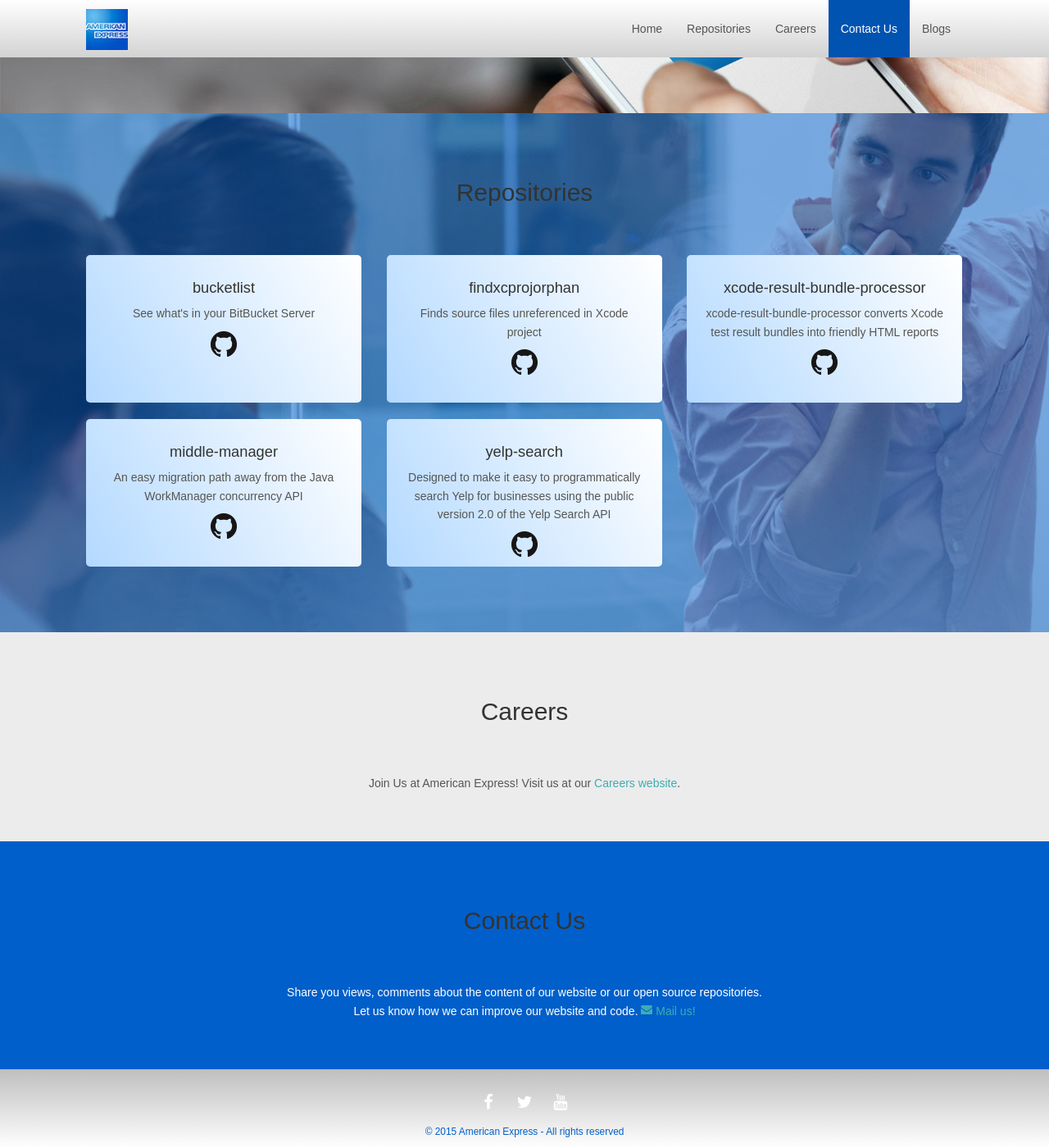
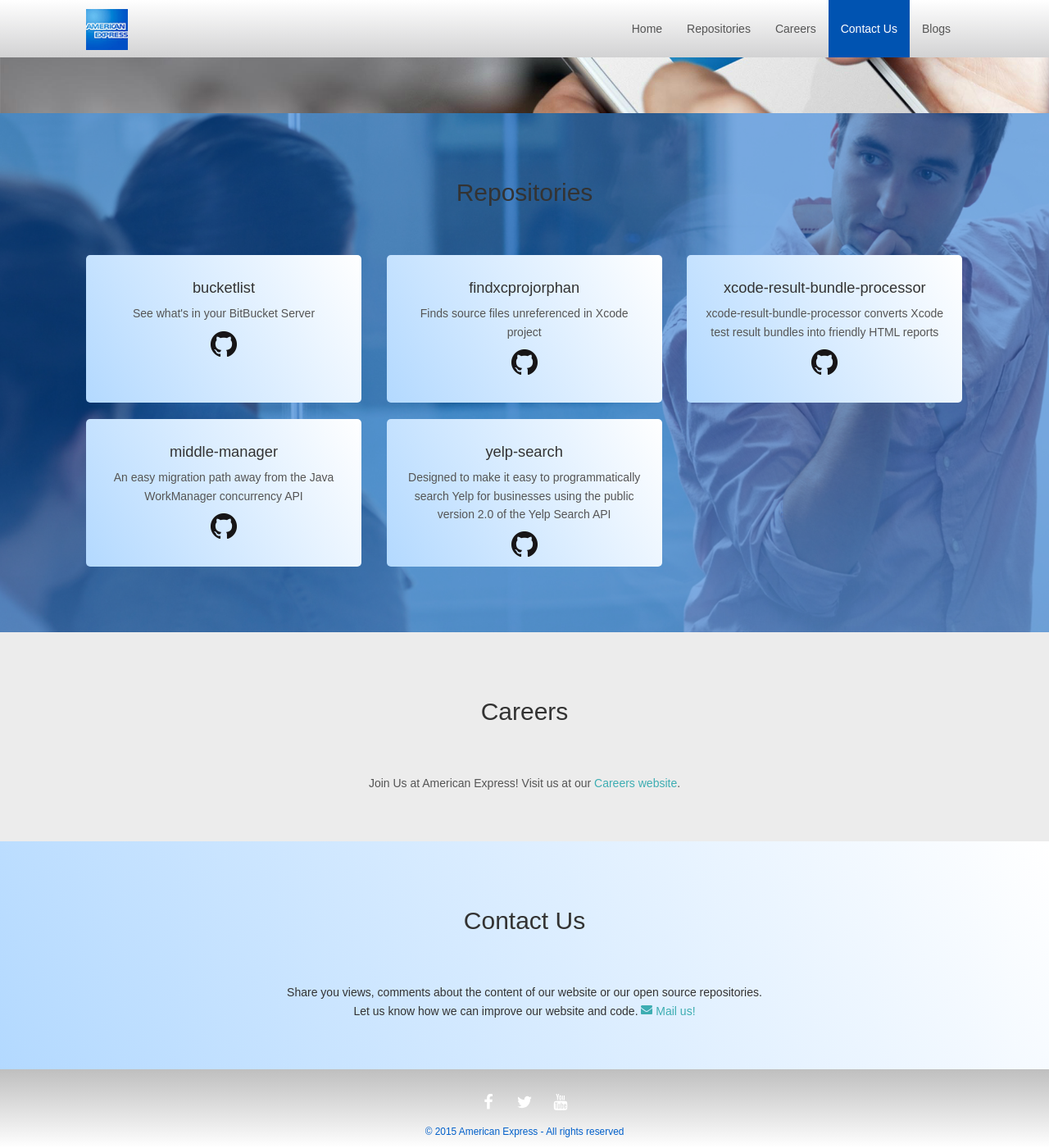
Before and after one commit to tuhingupta/tuhingupta.github.io, a Jekyll site: the page built from index.html, in a window 1280 px wide and 1400 px high, scrolled down 212 px. Shown: the whole window at 82% size. Built offline with Jekyll 4.4.1, drawn with Linux system fonts in a browser that asks for light colours; nearby versions of some CDN libraries.

Commit message:
contact us background was changed

```diff
--- a/_scss/components/_contactus.scss
+++ b/_scss/components/_contactus.scss
@@ -4,9 +4,9 @@
 /* contact us
 ------------------------------------------------------*/
 .contactus{
-    background: $pelorous;
+    background: linear-gradient(240deg,#FFF,#b3d9ff);
     padding: 60px 0;
-    color: $white;
+    color: $colorHeading;
 }
 
 .contactus a {
```
Also changed, not shown: css/main.css.
